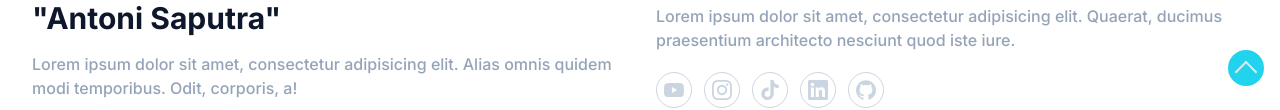
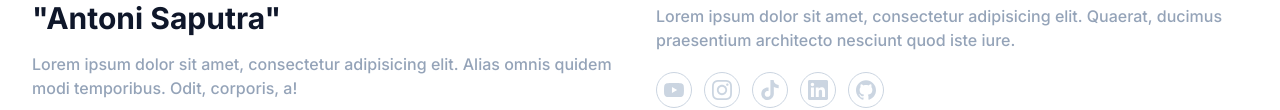
Before and after one commit to luxuling/portfolio-tailwindcss, a website: page index.html in a window 1280 px wide. Shown: the part 698-808 px from the top of the page. Drawn offline with Linux system fonts and the light colour scheme.

Commit message:
memperbaiki upBtn

```diff
--- a/index.html
+++ b/index.html
@@ -353,7 +353,7 @@ if (localStorage.theme === 'dark' || (!('theme' in localStorage) && window.match
   <!-- footer section end -->
 
   <!-- up button start -->
-    <div class="flex fixed bottom-4 right-4 h-9 w-9 rounded-full bg-primary justify-center items-center">
+    <div class="hidden fixed bottom-4 right-4 h-9 w-9 rounded-full bg-primary justify-center items-center" id="upBtn">
       <a href="#home" class="h-4 w-4 border-t-2 border-l-2 rotate-45 translate-y-1"></a>
     </div>
     <!-- up button end -->
```
Also changed, not shown: dist/js/script.js.
